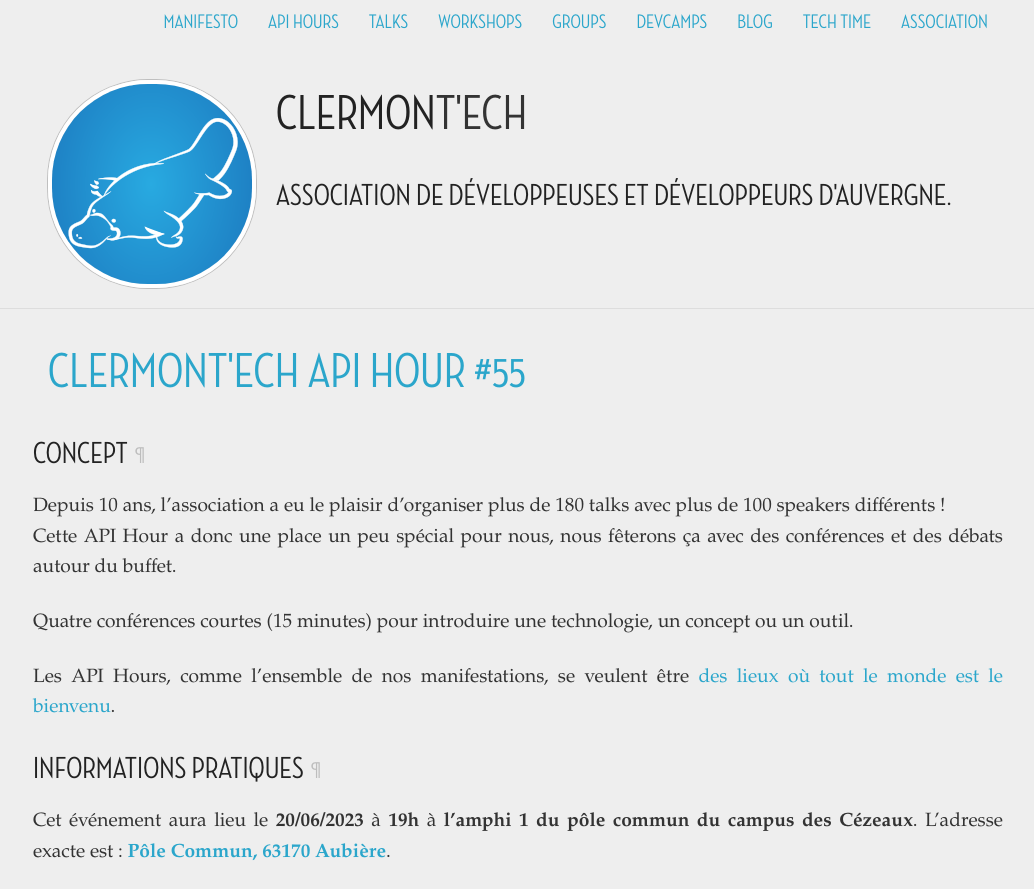
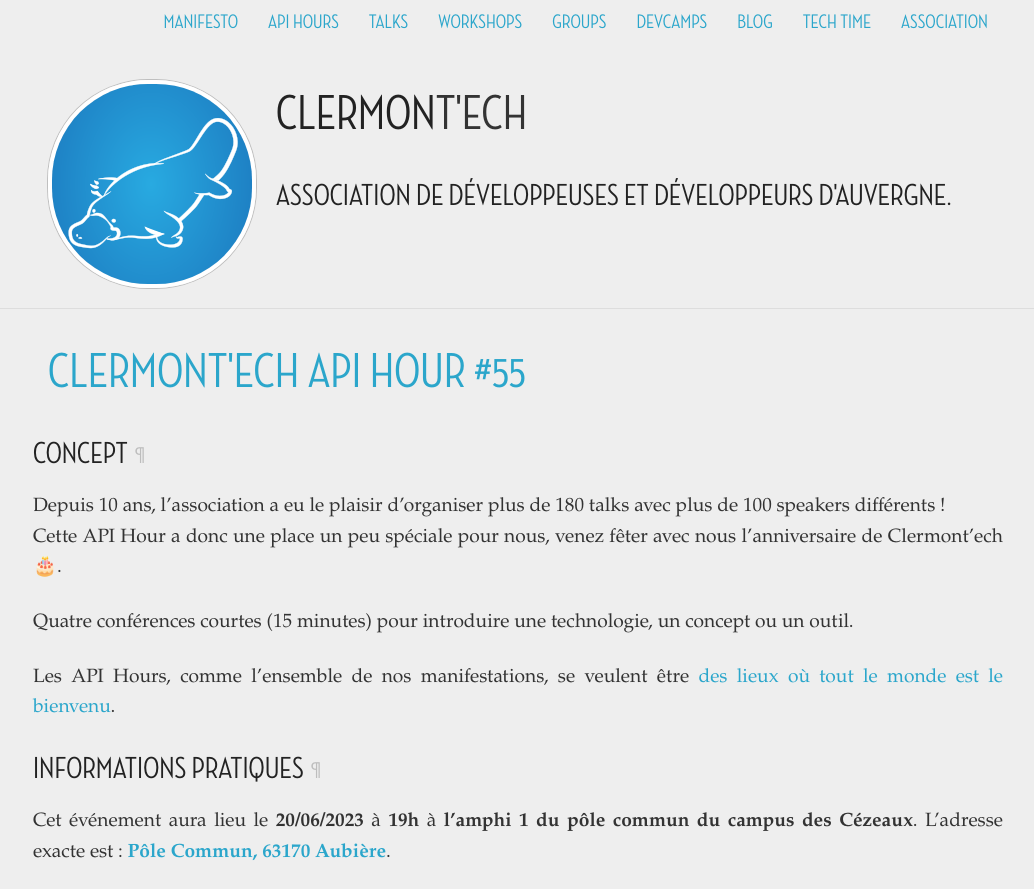
Before and after one commit to clermontech/clermontech.github.com, a Jekyll site: the page built from _posts/2023-06-20-api-hour-55.md, in a window 1280 px wide and 900 px high, cut to the strip 0-889 px from the top of the window. Shown: the whole strip, without its empty margins (122-1156 px from the left). Built offline with Jekyll 4.4.1, drawn with Linux system fonts in a browser that asks for light colours.

Commit message:
typo +suggestion

```diff
--- a/_posts/2023-06-20-api-hour-55.md
+++ b/_posts/2023-06-20-api-hour-55.md
@@ -8,8 +8,8 @@
 
 Depuis 10 ans, l'association a eu le plaisir d'organiser plus de 180 talks
 avec plus de 100 speakers différents !
-Cette API Hour a donc une place un peu spécial pour nous,
-nous fêterons ça avec des conférences et des débats autour du buffet.
+Cette API Hour a donc une place un peu spéciale pour nous,
+venez fêter avec nous l'anniversaire de Clermont'ech 🎂.
 
 
 Quatre conférences courtes (15 minutes)
```
